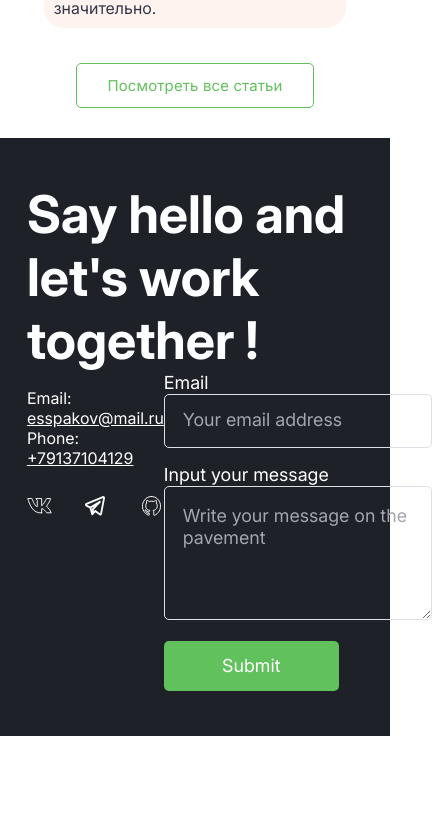
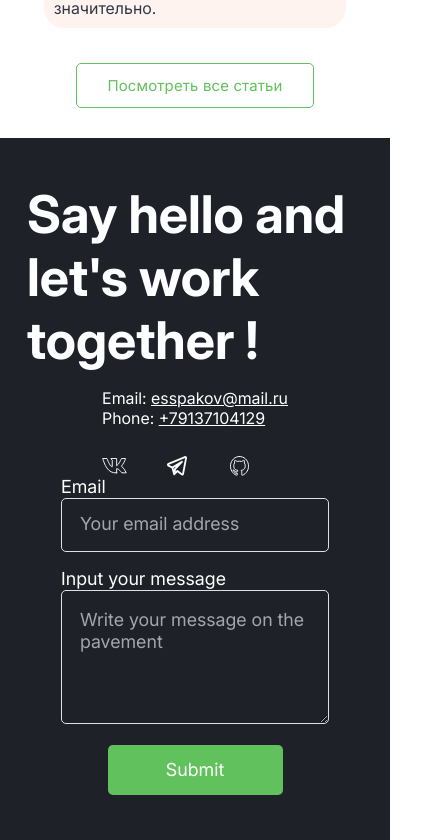
Before and after one commit to Kagava/eltex, an Angular app in the folder blog-angular/: page / in a window 390 px wide. Shown: the part 3468-4308 px from the top of the page, 432 px wide, since content can reach past the window. Before the commit the page ends 4204 px from the top, so only its background shows below. Built offline with nearby package versions, Linux system fonts and the light colour scheme.

Commit message:
fix: footer adaptive

```diff
--- a/blog-angular/src/app/ui/components/footer/footer.scss
+++ b/blog-angular/src/app/ui/components/footer/footer.scss
@@ -8,6 +8,10 @@
   display: flex;
   flex-direction: row;
   justify-content: space-between;
+  @media (max-width: 468px) {
+    flex-direction: column;
+    align-items: center;
+  }
 }
 
 .contacts__header {
@@ -68,6 +72,9 @@
   font-size: 18px;
   line-height: 22px;
   color: var(--font-color--addtional-footer);
+  @media (max-width: 468px) {
+    align-items: center;
+  }
 }
 
 .form__item {
```
